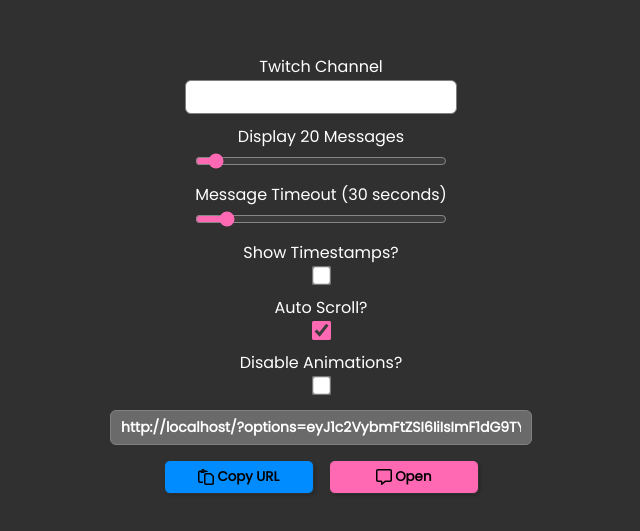
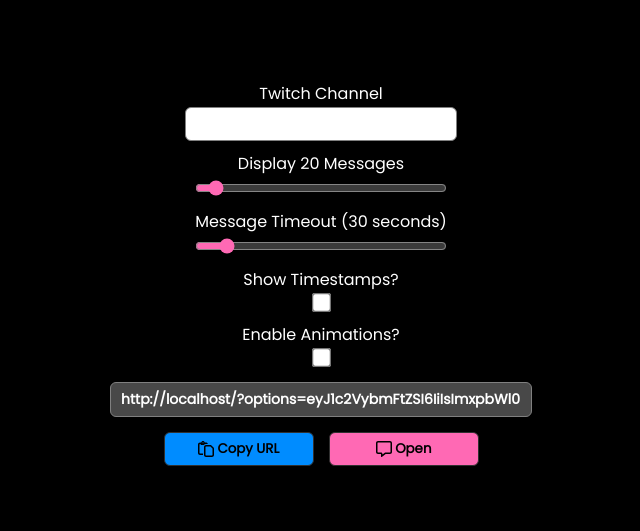
Before and after one commit to GeeScot/twitch-chat-overlay, a React (Create React App) app: page / in a window 1280 px wide. Shown: the part 129-660 px from the top of the page, without its empty margins (319-959 px from the left). Built offline with nearby package versions, Linux system fonts and the light colour scheme.

Commit message:
Added new more basic style

```diff
--- a/src/app/appSlice.js
+++ b/src/app/appSlice.js
@@ -6,9 +6,19 @@
   initialState: {
     channelId: '',
     badges: [],
-    limit: 10
+    options: {
+      username: '',
+      limit: 10,
+      timeout: 30,
+      timestamps: false,
+      animations: false
+    }
   },
-  reduers: {},
+  reduers: {
+    setOptions: (state, { payload }) => {
+      state.options = payload;
+    }
+  },
   extraReducers: (builder) => {
     builder
       .addCase(fetchChannelId.fulfilled, (state, { payload }) => {
@@ -20,4 +30,6 @@
   }
 });
 
+export const { setOptions } = appSlice.actions;
+
 export default appSlice;
--- a/src/components/TwitchEmote.js
+++ b/src/components/TwitchEmote.js
@@ -5,7 +5,7 @@
       src={`https://static-cdn.jtvnw.net/emoticons/v2/${emoteId}/default/dark/2.0`}
       width="25"
       height="25"
-      style={{ objectFit: 'scale-down' }} />
+      style={{ objectFit: 'scale-down', verticalAlign: 'middle' }} />
   )
 }
 
--- a/src/components/emotes/BTTV.js
+++ b/src/components/emotes/BTTV.js
@@ -1,6 +1,6 @@
 const BTTV = ({ emoteId }) => {
   return (
-    <img alt={emoteId} src={`https://cdn.betterttv.net/emote/${emoteId}/3x`} width="25" height="25" style={{ padding: '0 2px' }} />
+    <img alt={emoteId} src={`https://cdn.betterttv.net/emote/${emoteId}/3x`} width="25" height="25" style={{ padding: '0 2px', verticalAlign: 'middle' }} />
   );
 }
 
--- a/src/index.scss
+++ b/src/index.scss
@@ -27,7 +27,7 @@
 	line-height: 1;
 	font-family: 'Poppins', sans-serif;
 
-	background-color: #303030;
+	background-color: #000000;
 	background-size: cover;
 	background-repeat: no-repeat;
 	background-position: center center;
--- a/src/views/Chat.js
+++ b/src/views/Chat.js
@@ -13,16 +13,14 @@
 import { useDispatch, useSelector } from 'react-redux';
 import { fetchBttvEmotes, fetchChannelBadges, fetchChannelId } from '../app/thunks';
 import { replaceBttvEmotes, replaceSubscriberEmotes } from '../utilities/emoteParser';
-import getUsernameColor from '../utilities/contrastRatio';
 
 const Chat = () => {
   // Configuration Options
   const options = useRef({});
   const bottom = useRef(null);
-  const channelName = window.location.pathname.substring(1).toLowerCase();
   const channelBadges = useSelector(state => state.app.badges);
   const bttv = useSelector(state => state.emotes.bttv);
-  const { messages } = useGetMessagesQuery({ channelName, timeout: options.current.timeout }, {
+  const { messages } = useGetMessagesQuery({ username: options.current.username, timeout: options.current.timeout }, {
     selectFromResult: (result) => {
       const messageStacks = replaceSubscriberEmotes(result.data);
       const messages = replaceBttvEmotes(messageStacks, bttv);
@@ -33,22 +31,22 @@
 
   useEffect(() => {
     const query = queryString.parse(window.location.search);
-    const optionsObj = JSON.parse(Buffer.from(query.options, 'base64').toString());
-    options.current = optionsObj;
+    const optionsString = Buffer.from(query.options, 'base64').toString();
+    const opts = JSON.parse(optionsString);
+    options.current = opts;
 
-    dispatch(fetchChannelId(channelName))
+    // dispatch(setOptions(opts));
+
+    dispatch(fetchChannelId(opts.username))
       .then(() => {
         dispatch(fetchChannelBadges({}));
         dispatch(fetchBttvEmotes({}));
       });
-  }, [channelName, dispatch])
+  }, [dispatch])
 
   useEffect(() => {
-    if (options?.current?.autoScroll === true) {
-      // https://stackoverflow.com/questions/37620694/how-to-scroll-to-bottom-in-react
-      setTimeout(() => bottom.current.scrollIntoView({ behaviour: 'smooth' }), 100);
-    }
-    // eslint-disable-next-line
+    // https://stackoverflow.com/questions/37620694/how-to-scroll-to-bottom-in-react
+    setTimeout(() => bottom.current.scrollIntoView({ behaviour: 'smooth' }), 100);
   }, [messages])
 
   return (
@@ -56,8 +54,8 @@
       {messages && messages.map((message, index) => {
         return (
           <MessageContainer key={index} className={`${options?.current?.disableAnimations ? '' : 'animate__animated animate__faster'} ${message.cssClass}`}>
-            <Username color={getUsernameColor(message.color)}>
-              {options?.current?.showTimestamps && <Timestamp>{ format(parseISO(message.timestamp), 'HH:mm')  }</Timestamp>}
+            <Username color={message.color}>
+              {options?.current && options.current.timestamps && <Timestamp>{ format(parseISO(message.timestamp), 'HH:mm')  }</Timestamp>}
               {channelBadges && message.badges && Object.entries(message.badges).map(([badge, version]) => {
                 const badgeVersion = (channelBadges.badge_sets[badge] || globalBadges.badge_sets[badge])?.versions[version];
                 if (!badgeVersion) {
@@ -69,10 +67,10 @@
                 )
               })}
               <UsernameText>{message.username}</UsernameText>
+              <MessageBody key={message.id}>
+                { message.content }
+              </MessageBody>
             </Username>
-            <MessageBody key={message.id}>
-              { message.content }
-            </MessageBody>
           </MessageContainer>
         )
       })}
@@ -99,8 +97,6 @@
 `;
 
 const ChatContainer = styled.div`
-  display: flex;
-  flex-direction: column;
   gap: 4px;
 
   padding: 10px 0;
@@ -114,17 +110,17 @@
 `;
 
 const MessageContainer = styled.div`
-  width: 90%;
+  /* width: 90%; */
+  display: flex;
+  flex-direction: column;
+
+  justify-content: center;
 
   word-wrap: break-word;
 
   color: white;
-  background-color: rgba(0, 0, 0, 0.97);
 
   padding: 8px 12px;
-
-  border-radius: 6px;
-  box-shadow: rgba(50, 50, 93, 0.25) 0px 6px 12px -2px, rgba(0, 0, 0, 0.3) 0px 3px 7px -3px;
 `;
 
 const Timestamp = styled.div`
@@ -156,4 +152,7 @@
 
 const MessageBody = styled.div`
   font-size: 16px;
+  color: #ffffff;
+
+  margin-left: 4px;
 `;
--- a/src/views/Home.js
+++ b/src/views/Home.js
@@ -7,17 +7,20 @@
 import { faMessage, faPaste } from '@fortawesome/free-regular-svg-icons';
 
 import useWindowHeight from '../hooks/useWindowHeight';
+import { useDispatch } from 'react-redux';
+import { setOptions } from '../app/appSlice';
 
 const Home = () => {
   const navigate = useNavigate();
   const height = useWindowHeight();
 
   const [username, setUsername] = useState('');
-  const [messageCount, setMessageCount] = useState(20);
-  const [messageTimeout, setMessageTimeout] = useState(30);
-  const [showTimestamps, setShowTimestamps] = useState(false);
-  const [autoScroll, setAutoScroll] = useState(true);
-  const [disableAnimations, setDisableAnimations] = useState(false);
+  const [limit, setLimit] = useState(20);
+  const [timeout, setTimeout] = useState(30);
+  const [timestamps, setTimestamps] = useState(false);
+  const [animations, setAnimations] = useState(false);
+
+  const dispatch = useDispatch();
 
   useEffect(() => {
     const b64 = localStorage.getItem('twitch-chat-options');
@@ -30,57 +33,58 @@
 
     setUsername(options.username);
 
-    setMessageCount(options.messages);
-    setMessageTimeout(options.timeout);
+    setLimit(options.limit);
+    setTimeout(options.timeout);
 
-    setShowTimestamps(options.showTimestamps);
-    setAutoScroll(options.autoScroll);
-    setDisableAnimations(options.disableAnimations);
+    setTimestamps(options.timestamps);
+    setAnimations(options.animations);
   }, [])
 
-  const onSaveOptions = () => {
+  const getOptions = () => {
     const options = {
-      username,
-      autoScroll,
-      disableAnimations,
-      showTimestamps,
-      messages: parseInt(messageCount),
-      timeout: parseInt(messageTimeout),
+      username: username.toLowerCase(),
+      limit: parseInt(limit),
+      timeout: parseInt(timeout),
+      timestamps,
+      animations
     }
 
+    return options;
+  }
+
+  const encodeOptions = (options) => {
     const optionsString = JSON.stringify(options);
     const b64 = Buffer.from(optionsString).toString('base64');
 
+    return b64;
+  }
+
+  const saveOptions = () => {
+    const options = getOptions();
+    const b64 = encodeOptions(options);
+
     localStorage.setItem('twitch-chat-options', b64);
+    // dispatch(setOptions(options));
+  }
+
+  const getTargetPath = () => {
+    const options = getOptions();
+    const b64 = encodeOptions(options);
+
+    return `${username.toLowerCase()}?options=${b64}`;
   }
 
   const onCopyUrl = async () => {
-    onSaveOptions();
+    saveOptions();
 
     const targetUrl = `${window.location.origin}/${getTargetPath()}`;
     await navigator.clipboard.writeText(targetUrl)
   }
 
   const onConfirm = () => {
-    onSaveOptions();
+    saveOptions();
 
     navigate(getTargetPath());
-  }
-
-  const getTargetPath = () => {
-    const options = {
-      username,
-      autoScroll,
-      disableAnimations,
-      showTimestamps,
-      messages: parseInt(messageCount),
-      timeout: parseInt(messageTimeout),
-    }
-
-    const optionsString = JSON.stringify(options);
-    const b64 = Buffer.from(optionsString).toString('base64');
-
-    return `${username.toLowerCase()}?options=${b64}`;
   }
 
   return (
@@ -89,20 +93,17 @@
         <Label htmlFor="username">Twitch Channel</Label>
         <Input id="username" type="text" value={username} onChange={(e) => setUsername(e.target.value)} />
 
-        <Label htmlFor="messageCount">Display {messageCount} Messages</Label>
-        <RangeInput id="messageCount" type="range" value={messageCount} onChange={(e) => setMessageCount(e.target.value)} min="10" max="200" step={10} />
+        <Label htmlFor="limit">Display {limit} Messages</Label>
+        <RangeInput id="limit" type="range" value={limit} onChange={(e) => setLimit(e.target.value)} min="10" max="200" step={10} />
 
-        <Label htmlFor="messageTimeout">Message Timeout ({parseInt(messageTimeout) === 0 ? 'off' : `${messageTimeout} seconds`})</Label>
-        <RangeInput id="messageTimeout" type="range" value={messageTimeout} onChange={(e) => setMessageTimeout(e.target.value)} min="0" max="300" step={10} />
+        <Label htmlFor="timeout">Message Timeout ({parseInt(timeout) === 0 ? 'off' : `${timeout} seconds`})</Label>
+        <RangeInput id="timeout" type="range" value={timeout} onChange={(e) => setTimeout(e.target.value)} min="0" max="300" step={10} />
 
-        <Label htmlFor="showTimestamps">Show Timestamps?</Label>
-        <Checkbox id="showTimestamps" type="checkbox" checked={showTimestamps} value={showTimestamps} onChange={(e) => setShowTimestamps(!showTimestamps)} max={500} />
+        <Label htmlFor="timestamps">Show Timestamps?</Label>
+        <Checkbox id="timestamps" type="checkbox" checked={timestamps} value={timestamps} onChange={(e) => setTimestamps(!timestamps)} />
 
-        <Label htmlFor="autoScroll">Auto Scroll?</Label>
-        <Checkbox id="autoScroll" type="checkbox" checked={autoScroll} value={autoScroll} onChange={(e) => setAutoScroll(!autoScroll)} max={500} />
-
-        <Label htmlFor="disableAnimations">Disable Animations?</Label>
-        <Checkbox id="disableAnimations" type="checkbox" checked={disableAnimations} value={disableAnimations} onChange={(e) => setDisableAnimations(!disableAnimations)} max={500} />
+        <Label htmlFor="animations">Enable Animations?</Label>
+        <Checkbox id="animations" type="checkbox" checked={animations} value={animations} onChange={(e) => setAnimations(!animations)} />
 
         <TargetUrl type="text" value={`${window.location.origin}/${getTargetPath()}`} disabled />
 
```
Also changed, not shown: src/app/twitchChat.js (+10 -8 lines).
